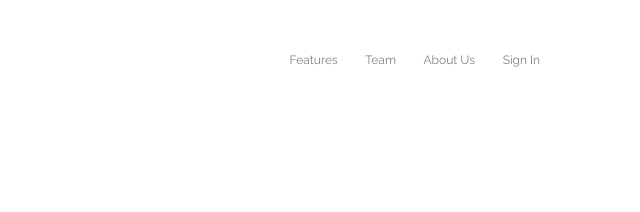
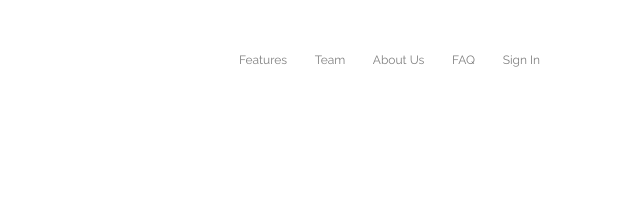
Before and after one commit to lucaslulyeho/fylo-landing-page, a plain HTML site: page index.html in a window 1280 px wide. Shown: the top 212 px of the page, 640-1280 px from the left. Drawn offline with nearby package versions, Linux system fonts and the light colour scheme.

Commit message:
Added on menu

```diff
--- a/index.html
+++ b/index.html
@@ -26,6 +26,7 @@
             <li>Features</li>
             <li>Team</li>
             <li>About Us</li>
+            <li>FAQ</li>
             <li>Sign In</li>
           </ul>
         </nav>
```
